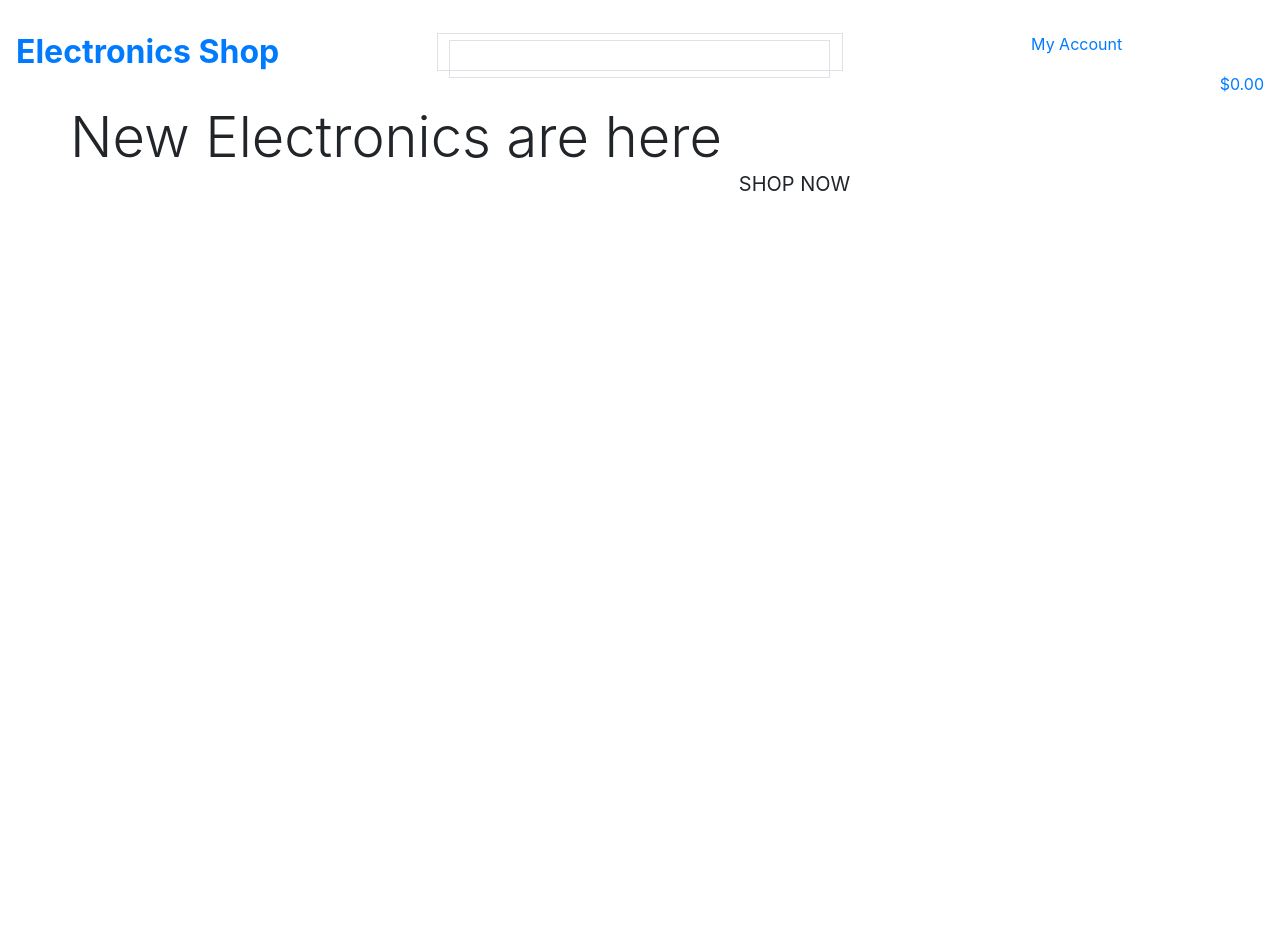
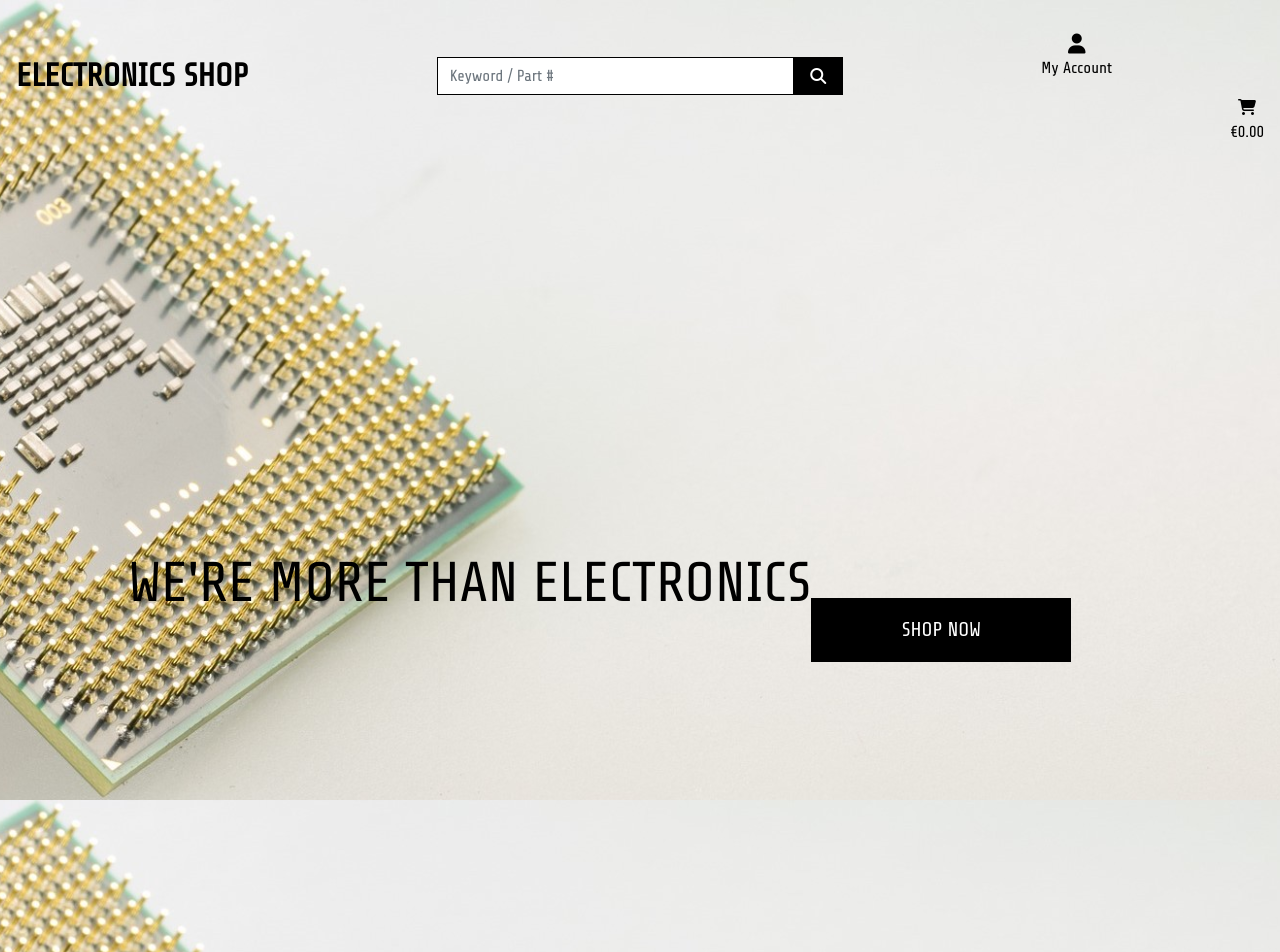
Before and after one commit to MuttiD/ElectroShop, a Django app: page / in a window 1280 px wide. Before the commit the page ends 191 px from the top, so only its background shows below. Run offline with Django 3.2, Linux system fonts and the light colour scheme; some libraries are stand-ins or nearby versions.

Commit message:
Complete homepage and CSS

```diff
--- a/electroshop/settings.py
+++ b/electroshop/settings.py
@@ -151,6 +151,10 @@ USE_TZ = True
 # https://docs.djangoproject.com/en/3.2/howto/static-files/
 
 STATIC_URL = '/static/'
+STATICFILES_DIRS = (os.path.join(BASE_DIR, 'static'),)
+
+MEDIA_URL = '/media/'
+MEDIA_ROOT = os.path.join(BASE_DIR, 'media')
 
 # Default primary key field type
 # https://docs.djangoproject.com/en/3.2/ref/settings/#default-auto-field
--- a/electroshop/urls.py
+++ b/electroshop/urls.py
@@ -15,9 +15,11 @@ Including another URLconf
 """
 from django.contrib import admin
 from django.urls import path, include
+from django.conf import settings
+from django.conf.urls.static import static
 
 urlpatterns = [
     path('admin/', admin.site.urls),
     path('accounts/', include('allauth.urls')),
     path('', include('home.urls')),
-]
+] + static(settings.MEDIA_URL, document_root=settings.MEDIA_ROOT)
--- a/home/templates/home/index.html
+++ b/home/templates/home/index.html
@@ -15,7 +15,7 @@
         <div class="row h-100">
             <div class="col-7 col-md-6 my-auto"></div>
                 <h1 class="display-4 logo-font text-black">
-                    New Electronics are here
+                    We're more than electronics
                 </h1>
                 <div class="my-5">
                     <h4>
--- /dev/null
+++ b/static/css/base.css
@@ -0,0 +1,81 @@
+html {
+    height: 100%;
+}
+
+body {
+    background: url('/media/homepage-background.jpg') no-repeat center center fixed;
+    background-size: cover;
+    height: calc(100vh - 164px);
+    color: #555;
+    font-family: 'Share Tech', sans-serif;
+}
+
+/* from Bulma */
+.icon {
+    align-items: center;
+    display: inline-flex;
+    justify-content: center;
+    height: 1.5rem;
+    width: 1.5rem;
+}
+
+.logo-font {
+    text-transform: uppercase;
+}
+
+.main-logo-link {
+    width: fit-content;
+}
+
+.shop-now-button {
+    background: black;
+    color: white;
+    min-width: 260px;
+}
+
+.btn-black {
+    background: black;
+    color: white;
+}
+
+.shop-now-button:hover,
+.shop-now-button:active,
+.shop-now-button:focus,
+.btn-black:hover,
+.btn-black:active,
+.btn-black:focus {
+    background: #222;
+    color: white;
+}
+
+.text-black {
+    color: #000 !important;
+}
+
+.border-black {
+    border: 1px solid black !important;
+}
+
+/* -------------------------------- Media Queries */
+
+/* Slightly larger container on xl screens */
+@media (min-width: 1200px) {
+  .container {
+    max-width: 80%;
+  }
+}
+
+/* fixed top navbar only on medium and up */
+@media (min-width: 992px) {
+    .fixed-top-desktop-only {
+        position: fixed;
+        top: 0;
+        right: 0;
+        left: 0;
+        z-index: 1030;
+    }
+
+    .header-container {
+        padding-top: 164px;
+    }
+}
--- a/templates/base.html
+++ b/templates/base.html
@@ -16,15 +16,23 @@
     {% block extra_meta %}
     {% endblock %}
 
-    <!-- Bootstrap CSS -->
+    <!-- Core CSS -->
     {% block corecss %}
     <link rel="stylesheet" href="https://cdn.jsdelivr.net/npm/bootstrap@4.6.2/dist/css/bootstrap.min.css" integrity="sha384-xOolHFLEh07PJGoPkLv1IbcEPTNtaed2xpHsD9ESMhqIYd0nLMwNLD69Npy4HI+N" crossorigin="anonymous">
+    <link rel="preconnect" href="https://fonts.googleapis.com">
+    <link rel="preconnect" href="https://fonts.gstatic.com" crossorigin>
+    <link rel="stylesheet" href="{% static 'css/base.css' %}">
+    <style>
+        @import url('https://fonts.googleapis.com/css2?family=Share+Tech&display=swap');
+    </style>
     {% endblock %}
 
     {% block extra_css %}
     {% endblock %}
 
+    <!-- Core JS -->
     {% block corejs %}
+    <script src="https://kit.fontawesome.com/644e88eb26.js" crossorigin="anonymous"></script>
     <script src="https://cdn.jsdelivr.net/npm/jquery@3.5.1/dist/jquery.min.js" integrity="sha256-9/aliU8dGd2tb6OSsuzixeV4y/faTqgFtohetphbbj0=" crossorigin="anonymous"></script>
     <script src="https://cdn.jsdelivr.net/npm/popper.js@1.16.1/dist/umd/popper.min.js" integrity="sha384-9/reFTGAW83EW2RDu2S0VKaIzap3H66lZH81PoYlFhbGU+6BZp6G7niu735Sk7lN" crossorigin="anonymous"></script>
     <script src="https://cdn.jsdelivr.net/npm/bootstrap@4.6.2/dist/js/bootstrap.min.js" integrity="sha384-+sLIOodYLS7CIrQpBjl+C7nPvqq+FbNUBDunl/OZv93DB7Ln/533i8e/mZXLi/P+" crossorigin="anonymous"></script>
@@ -54,7 +62,8 @@
             <!-- Search field -->
             <div class="col-12 col-lg-4 my-auto py-1 py-lg-0">
                 <form method="GET" action="">
-                    <div class="form-control border border-black rounded-0" type="text" name="q" placeholder="Search our site">
+                    <div class="input-group w-100">
+                        <input class="form-control border border-black rounded-0" type="text" name="q" placeholder="Keyword / Part #">
                         <div class="input-group-append">
                             <button class="form-control btn btn-black border border-black rounded-0" type="submit">
                                 <span class="icon">
@@ -94,18 +103,18 @@
                             {% endif %}
                         </div>
 
-                        <!-- Shopping Bag -->
+                        <!-- Shopping Cart -->
                         <li class="list-inline-item">
                             <a class="{% if grand_total %}text-info font-weight-bold
                                     {% else %}text-black
                                     {% endif %} nav-link" href="">
                                     <div class="text-center">
-                                        <div><i class="fas fa-shopping-bag fa-lg"></i></div>
+                                        <div><i class="fa-solid fa-cart-shopping"></i></div>
                                         <p class="my-0">
                                             {% if grand_total %}
                                                 ${{ grand_total|floatformat:2 }}        <!-- provide the total with 2 decimal places -->
                                             {% else %}
-                                                $0.00
+                                                €0.00
                                             {% endif %}
                                         </p>
                                     </div>
```
Also changed, not shown: README.md, media/homepage-background.jpg (added).
